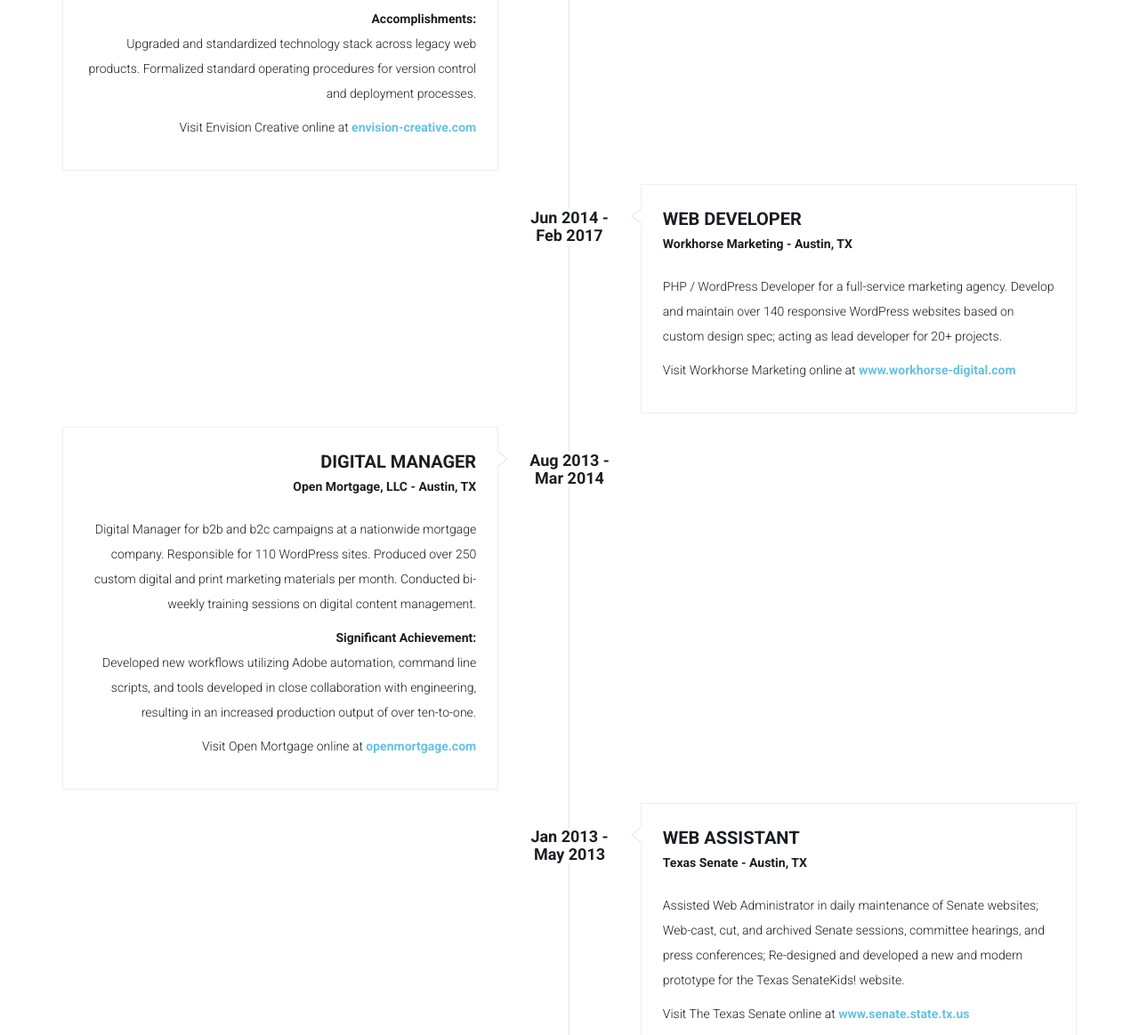
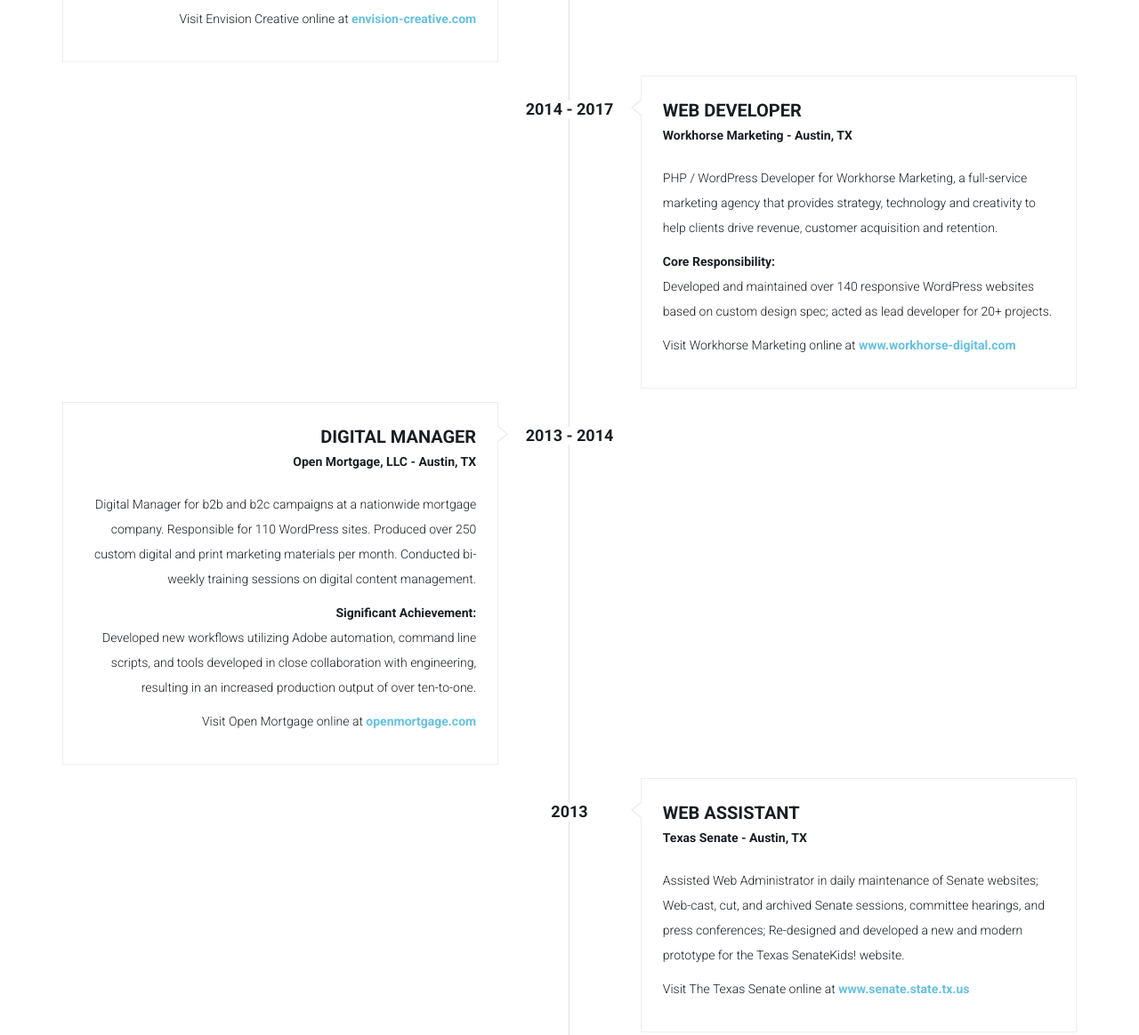
Before and after one commit to sarahricker/sarahricker.github.io, a plain HTML site: page index.html in a window 1280 px wide. Shown: the part 3366-4530 px from the top of the page at 89% size. Drawn offline with Linux system fonts and the light colour scheme; some packages are replaced by stand-ins of ours.

Commit message:
Tweak timeline section content

```diff
--- a/index.html
+++ b/index.html
@@ -345,7 +345,7 @@
 											<ul class="timeline">
 													<li>
 															<div class="posted-date">
-																<span class="month">Mar 2017 - Present</span>
+																<span class="month">2017 - 2018</span>
 															</div><!-- /posted-date -->
 
 															<div class="timeline-panel wow fadeInUp">
@@ -364,11 +364,6 @@
                                                                                         <strong>Core Responsibility:</strong><br />
                                                                                         Responsible for all current agency web projects from initial client discovery through strategy, development, deployment, testing and quality assurance. Also act as client’s primary technical contact and CMS trainer, as well as maintaining production schedules. Project types include new web builds, large-scale redesigns, and ongoing monthly retainer requests.
                                                                                     </p>
-                                                                                    <p>
-                                                                                        <strong>Accomplishments:</strong><br />
-                                                                                        Upgraded and standardized technology stack across legacy web products.
-                                                                                        Formalized standard operating procedures for version control and deployment processes.
-                                                                                    </p>
 																					<p>
 																						Visit Envision Creative online at <a href="https://www.envision-creative.com/" target="_blank">envision-creative.com</a>
 																					</p>
@@ -378,7 +373,7 @@
 													</li>
 													<li class="timeline-inverted">
 															<div class="posted-date">
-																<span class="month">Jun 2014 - Feb 2017</span>
+																<span class="month">2014 - 2017</span>
 															</div><!-- /posted-date -->
 
 															<div class="timeline-panel wow fadeInUp">
@@ -390,9 +385,13 @@
 
 																			<div class="timeline-body">
 																					<p>
-																						PHP / WordPress Developer for a full-service marketing agency.  Develop and maintain over 140 responsive WordPress websites based on custom design spec;
-																						acting as lead developer for 20+ projects.
+																					    PHP / WordPress Developer for Workhorse Marketing, a full-service marketing agency that provides strategy, technology and creativity to help clients drive revenue, customer acquisition and retention.
 																					</p>
+																					<p>
+																					    <strong>Core Responsibility:</strong><br />
+																					    Developed and maintained over 140 responsive WordPress websites based on custom design spec; acted as lead developer for 20+ projects.
+																					</p>
+																					<p>
 																						Visit Workhorse Marketing online at <a href="http://www.workhorse-digital.com" target="_blank">www.workhorse-digital.com</a>
 																					</p>
 																			</div><!-- /timeline-body -->
@@ -401,7 +400,7 @@
 													</li>
 													<li>
 															<div class="posted-date">
-																<span class="month">Aug 2013 - Mar 2014</span>
+																<span class="month">2013 - 2014</span>
 															</div><!-- /posted-date -->
 
 															<div class="timeline-panel wow fadeInUp">
@@ -416,7 +415,8 @@
 																					 Digital Manager for b2b and b2c campaigns at a nationwide mortgage company.  Responsible for 110 WordPress sites. Produced over 250 custom digital and print marketing materials per month. Conducted bi-weekly training sessions on digital content management.
 																					</p>
 																					<p>
-																						<strong>Significant Achievement:</strong><br /> Developed new workflows utilizing Adobe automation, command line scripts, and tools developed in close collaboration with engineering, resulting in an increased production output of over ten-to-one.
+																						<strong>Significant Achievement:</strong><br />
+																						Developed new workflows utilizing Adobe automation, command line scripts, and tools developed in close collaboration with engineering, resulting in an increased production output of over ten-to-one.
 																					</p>
 																					<p>
 																						Visit Open Mortgage online at <a href="http://openmortgage.com/" target="_blank">openmortgage.com</a>
@@ -427,7 +427,7 @@
 													</li>
 													<li class="timeline-inverted">
 															<div class="posted-date">
-																<span class="month">Jan 2013 - May 2013</span>
+																<span class="month">2013</span>
 															</div><!-- /posted-date -->
 
 															<div class="timeline-panel wow fadeInUp">
@@ -452,7 +452,7 @@
 													</li>
 													<li>
 															<div class="posted-date">
-																<span class="month">Nov 2012 - Dec 2012</span>
+																<span class="month">2012</span>
 															</div><!-- /posted-date -->
 
 															<div class="timeline-panel wow fadeInUp">
@@ -476,7 +476,7 @@
 													</li>
 													<li class="timeline-inverted">
 															<div class="posted-date">
-																<span class="month">Jan 2011 - May 2012</span>
+																<span class="month">2011 - 2012</span>
 															</div><!-- /posted-date -->
 
 															<div class="timeline-panel wow fadeInUp">
```
